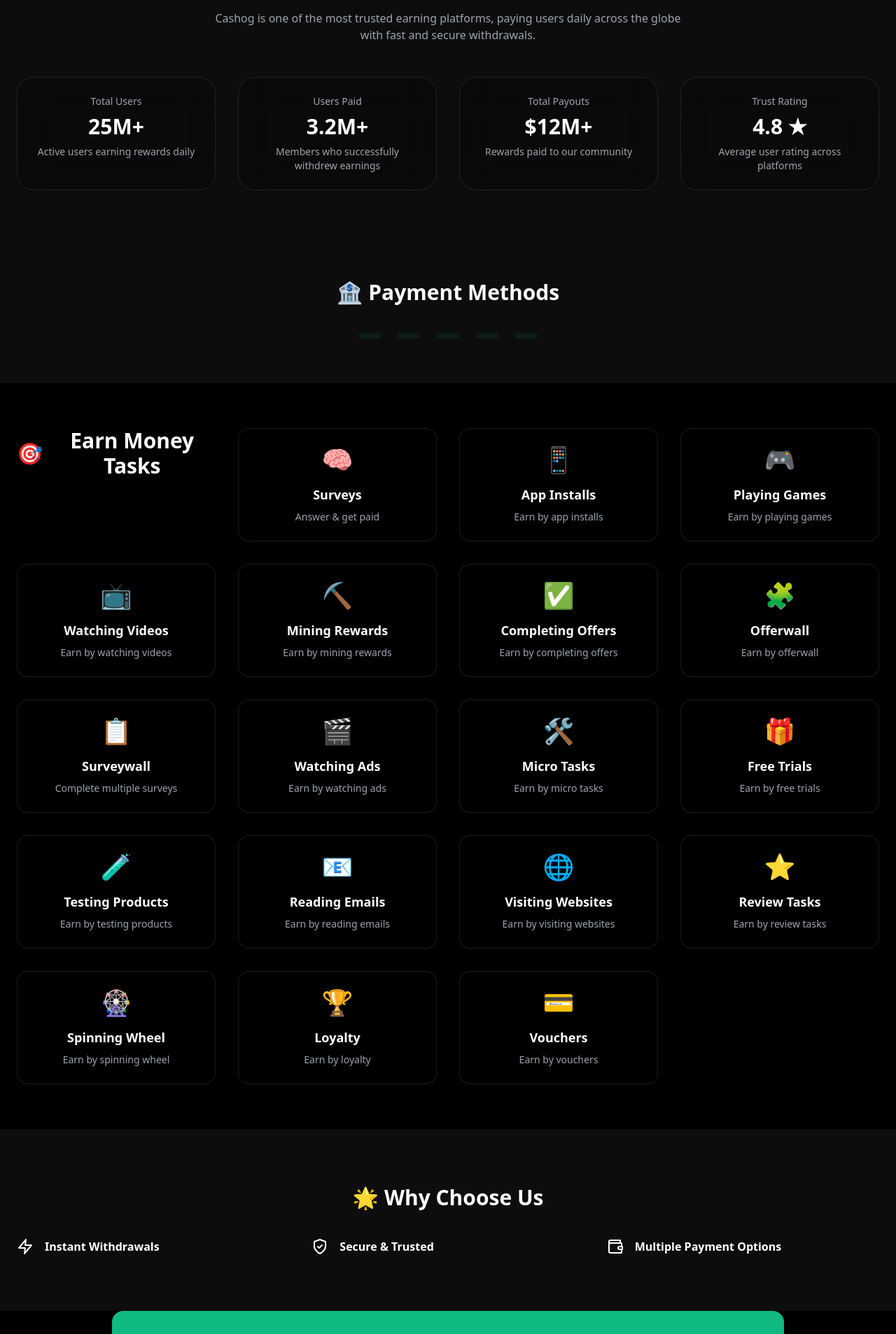
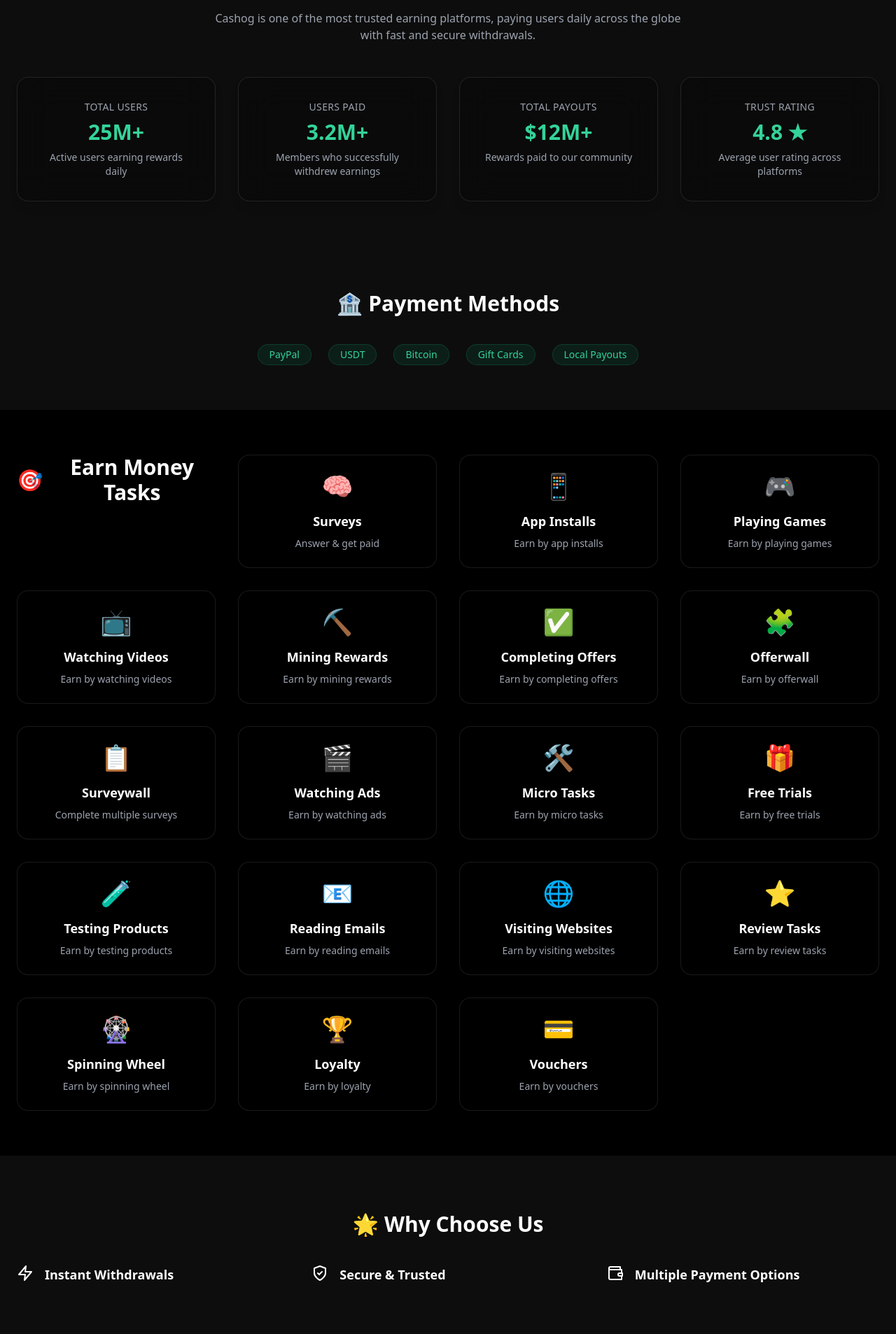
Before and after one commit to tool63/cashin, a Next.js app: page / in a window 1280 px wide. Shown: the part 1673-3580 px from the top of the page at 70% size. Built offline with nearby package versions, Linux system fonts and the light colour scheme.

Commit message:
Update SmallComponents.tsx

```diff
--- a/components/SmallComponents.tsx
+++ b/components/SmallComponents.tsx
@@ -1,5 +1,6 @@
 "use client"
 
+import { ReactNode } from "react"
 import { motion } from "framer-motion"
 
 /* ================= SECTION TITLE ================= */
@@ -7,13 +8,13 @@ export function SectionTitle({
   icon,
   text,
 }: {
-  icon?: string
+  icon: string
   text: string
 }) {
   return (
     <div className="text-center mb-10">
-      <h2 className="text-3xl font-bold flex justify-center items-center gap-2">
-        {icon && <span>{icon}</span>}
+      <h2 className="text-3xl font-bold flex items-center justify-center gap-2">
+        <span>{icon}</span>
         {text}
       </h2>
     </div>
@@ -32,15 +33,20 @@ export function Stat({
 }) {
   return (
     <motion.div
-      whileHover={{ scale: 1.05 }}
-      className="bg-white/10 dark:bg-black/20 border border-black/10 dark:border-white/10 rounded-3xl p-6 backdrop-blur-xl shadow-xl"
+      initial={{ opacity: 0, y: 20 }}
+      whileInView={{ opacity: 1, y: 0 }}
+      transition={{ duration: 0.5 }}
+      viewport={{ once: true }}
+      className="bg-white/10 dark:bg-black/20 border border-black/10 dark:border-white/10 rounded-2xl p-8 backdrop-blur-xl shadow-lg"
     >
-      <p className="text-sm text-gray-600 dark:text-gray-400 mb-2">
+      <p className="text-sm uppercase tracking-wide text-gray-500 dark:text-gray-400">
         {title}
       </p>
-      <p className="text-3xl font-bold mb-2">{value}</p>
+      <p className="mt-2 text-3xl font-bold text-emerald-400">
+        {value}
+      </p>
       {description && (
-        <p className="text-sm text-gray-500 dark:text-gray-400">
+        <p className="mt-2 text-sm text-gray-600 dark:text-gray-400">
           {description}
         </p>
       )}
@@ -49,10 +55,14 @@ export function Stat({
 }
 
 /* ================= BADGE ================= */
-export function Badge({ text }: { text: string }) {
+export function Badge({
+  children,
+}: {
+  children: ReactNode
+}) {
   return (
-    <span className="inline-block px-4 py-1 text-sm rounded-full bg-emerald-500/10 text-emerald-400">
-      {text}
+    <span className="inline-block px-4 py-1 text-sm font-medium rounded-full bg-emerald-500/10 text-emerald-400 border border-emerald-500/20">
+      {children}
     </span>
   )
 }
@@ -68,10 +78,10 @@ export function Feature({
   description: string
 }) {
   return (
-    <div className="flex gap-4">
+    <div className="flex gap-4 items-start">
       <div className="text-2xl">{icon}</div>
       <div>
-        <h4 className="font-semibold">{title}</h4>
+        <h4 className="font-semibold text-lg">{title}</h4>
         <p className="text-sm text-gray-600 dark:text-gray-400">
           {description}
         </p>
```
